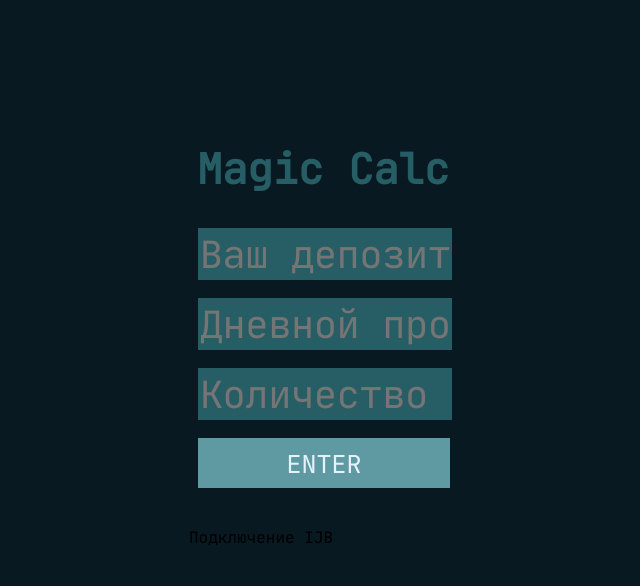
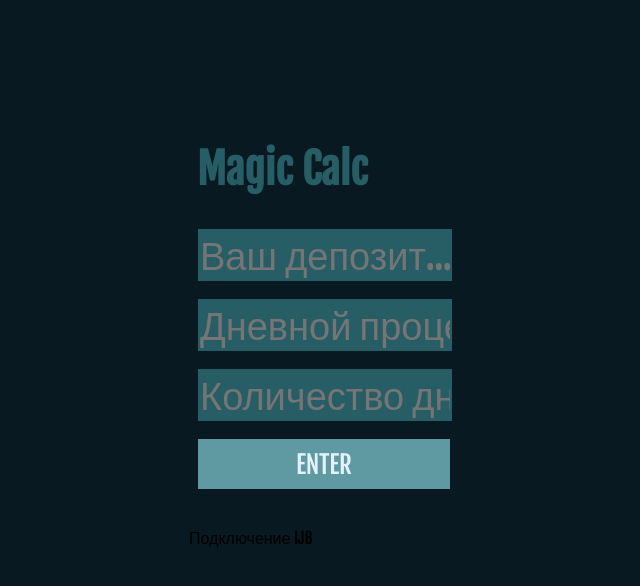
Before and after one commit to DG-webdesign/Dark_MC_DG, a plain HTML site: page index.html in a window 1280 px wide. Shown: the whole page, without its empty margins (315-955 px from the left). Drawn offline with Linux system fonts and the light colour scheme; files whose address does not match are found by name.

Commit message:
Fjalla WS

```diff
--- a/index.html
+++ b/index.html
@@ -7,6 +7,7 @@
     <link rel="stylesheet" href="style.css">
     <link rel="stylesheet" href="fonts.css">
     <link rel="icon" type="image/png" href="icon.png">
+    <link href="https://fonts.googleapis.com/css2?family=Fjalla+One&family=Roboto+Mono:ital,wght@0,300;0,400;0,500;0,700;1,300&display=swap" rel="stylesheet">
     <title>studio DG-art</title>
 </head>
 <body>
--- a/style.css
+++ b/style.css
@@ -19,7 +19,7 @@ body {
   display: flex;
   justify-content: center;
   align-items: center;
-  font-family: "JetBrains Mono", Helvetica, sans-serif;
+  font-family: 'Fjalla One', sans-serif;
 }
 
 .box {
@@ -35,7 +35,7 @@ input {
   width: 250px;
   height: 50px;
   font-size: 38px;
-  font-family: "JetBrains Mono", Helvetica, sans-serif;
+  font-family: 'Fjalla One', sans-serif;
   color: #00fffa;
   background: #275e66;
   border: #49b4c4;
@@ -49,7 +49,7 @@ input {
   color: #e4f2fd;
   background: #5f99a2;
   cursor: pointer;
-  font-family: "JetBrains Mono", Helvetica, sans-serif;
+  font-family: 'Fjalla One', sans-serif;
 }
 
 .btn:hover {
```
Also changed, not shown: icon.png (deleted).
